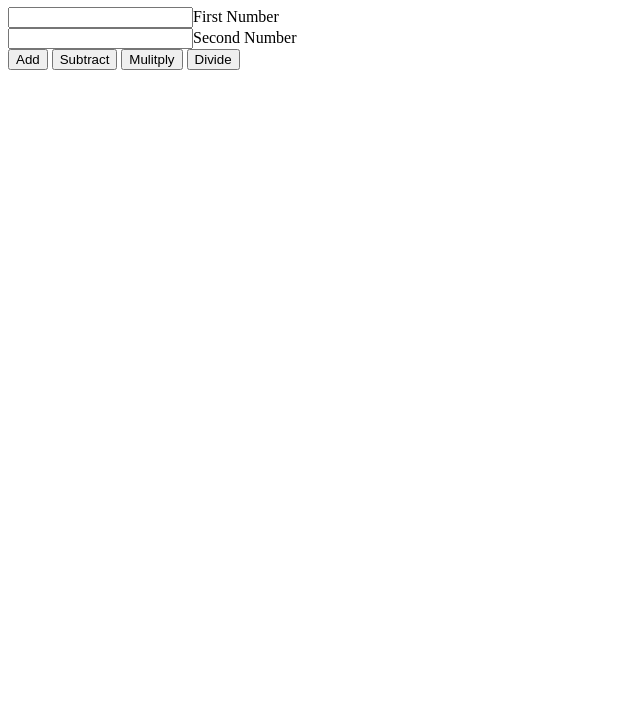
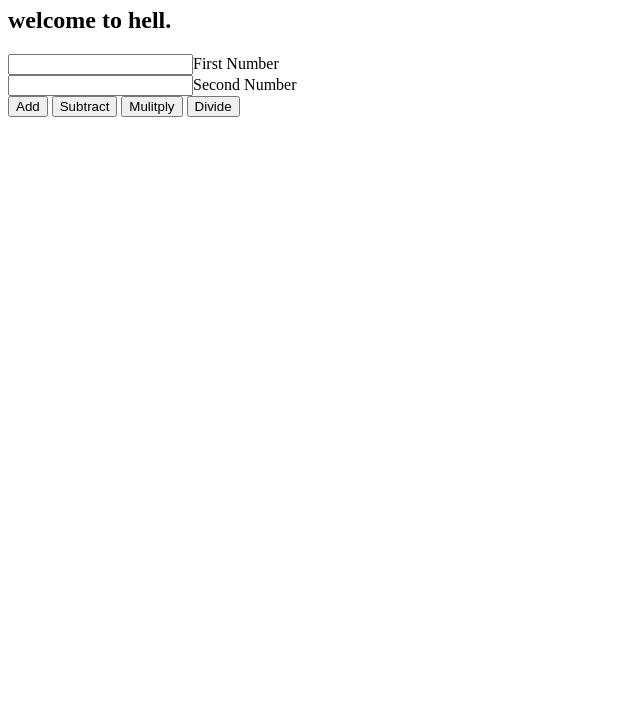
Before and after one commit to bshunk/Lambda-Expression-Calculator, a plain HTML site: page index.html in a window 1280 px wide. Shown: the part 73-800 px from the top of the page, without its empty margins (0-640 px from the left). Drawn offline with Linux system fonts and the light colour scheme.

Commit message:
work on index

```diff
--- a/index.html
+++ b/index.html
@@ -5,7 +5,7 @@
 </head>
 <body>
 <h1>Lambda-Expression Calculator</h1>
-
+<h2>welcome to hell.</h2>
 <input class="firstNum" type="text" name="firstNum">First Number
 <br>
 <input class="secondNum" type="text" name="secondNum">Second Number
```
